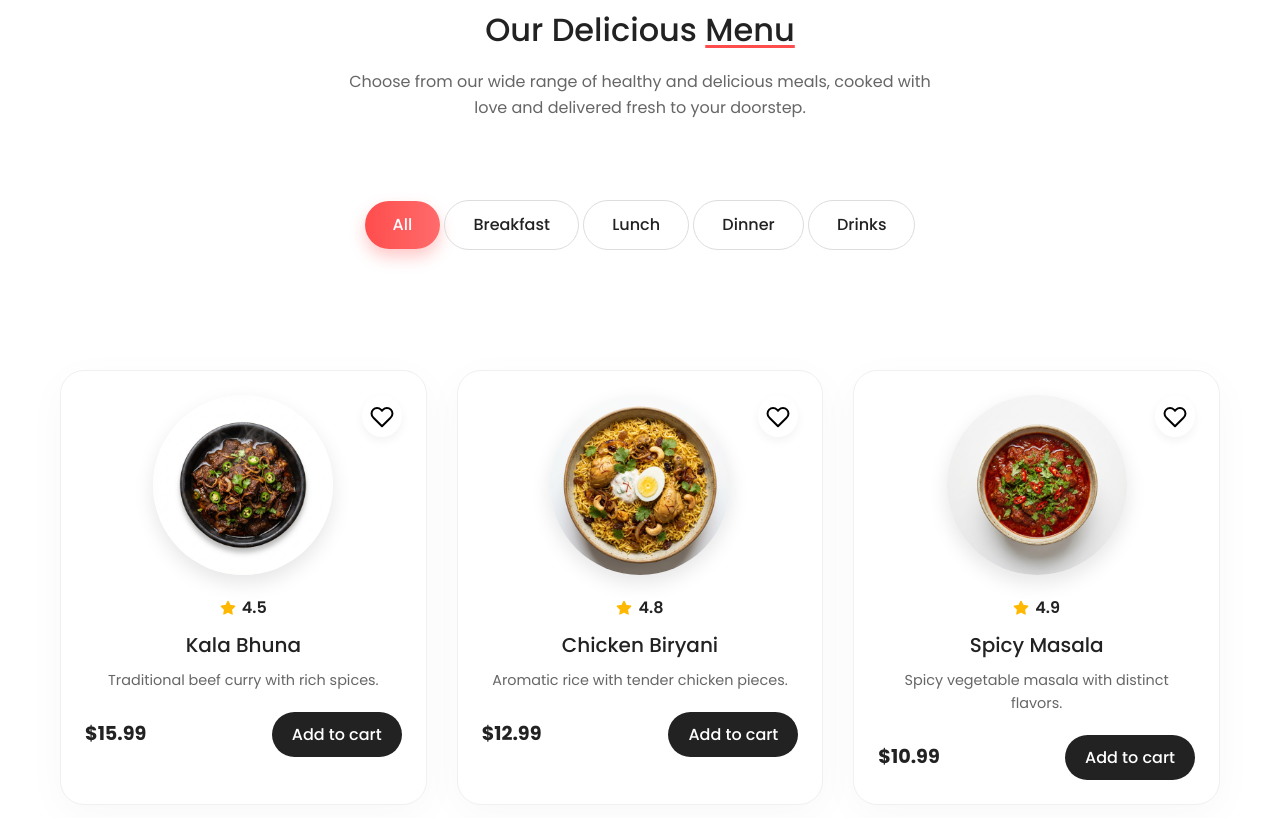
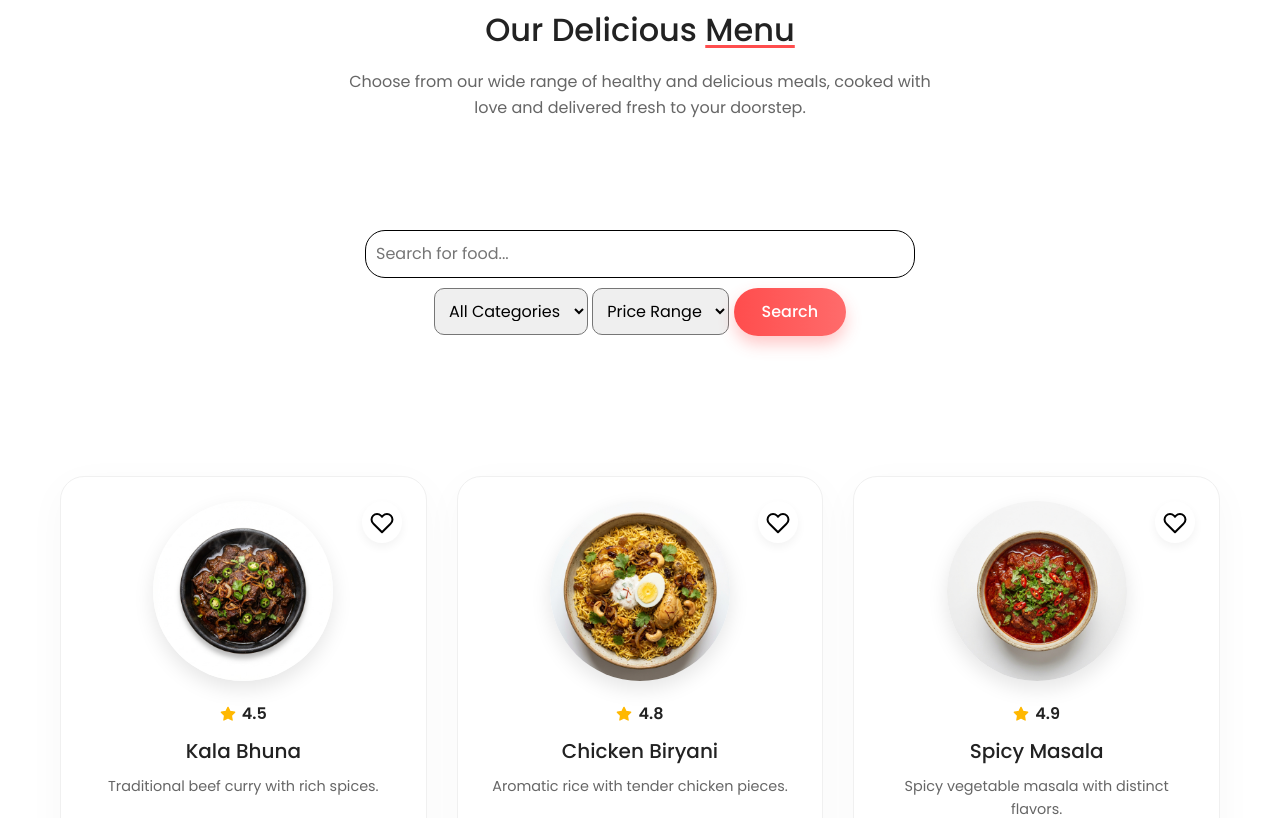
Before and after one commit to KiseraTimon/Breakfast-Bar, a Flask app: page /menu in a window 1280 px wide. Shown: the part 159-977 px from the top of the page. Run offline with Flask 3, Linux system fonts and the light colour scheme; some libraries are stand-ins or nearby versions.

Commit message:
#40 - Advanced Search for Menu

```diff
--- a/website/templates/menu/assets/filter.html
+++ b/website/templates/menu/assets/filter.html
@@ -1,10 +1,28 @@
-<!-- Category Filter -->
+<!-- Advanced Search Filter -->
 <section class="container center filter-section">
-    <div class="filter-btns">
-        <button class="btn btn-primary">All</button>
-        <button class="btn btn-outline">Breakfast</button>
-        <button class="btn btn-outline">Lunch</button>
-        <button class="btn btn-outline">Dinner</button>
-        <button class="btn btn-outline">Drinks</button>
+    <div class="advanced-search-container">
+        <div class="search-input-wrapper">
+            <input type="text" placeholder="Search for food..." class="search-input">
+        </div>
+
+        <div class="search-filters">
+            <select class="search-select">
+                <option value="">All Categories</option>
+                <option value="breakfast">Breakfast</option>
+                <option value="lunch">Lunch</option>
+                <option value="dinner">Dinner</option>
+                <option value="drinks">Drinks</option>
+            </select>
+
+            <select class="search-select">
+                <option value="">Price Range</option>
+                <option value="0-10">$0 - $10</option>
+                <option value="10-20">$10 - $20</option>
+                <option value="20-50">$20 - $50</option>
+                <option value="50+">$50+</option>
+            </select>
+
+            <button class="btn btn-primary">Search</button>
+        </div>
     </div>
 </section>
```
